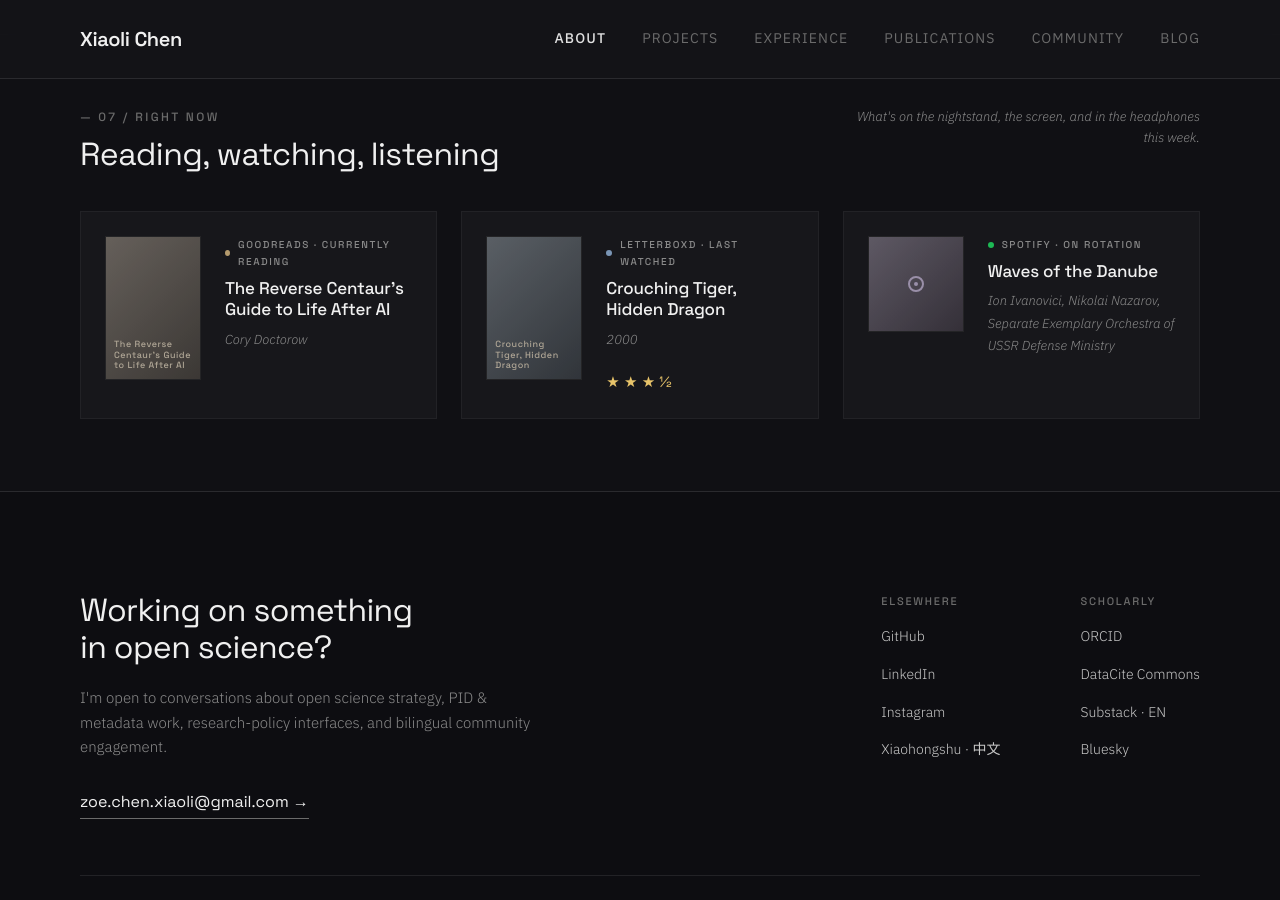
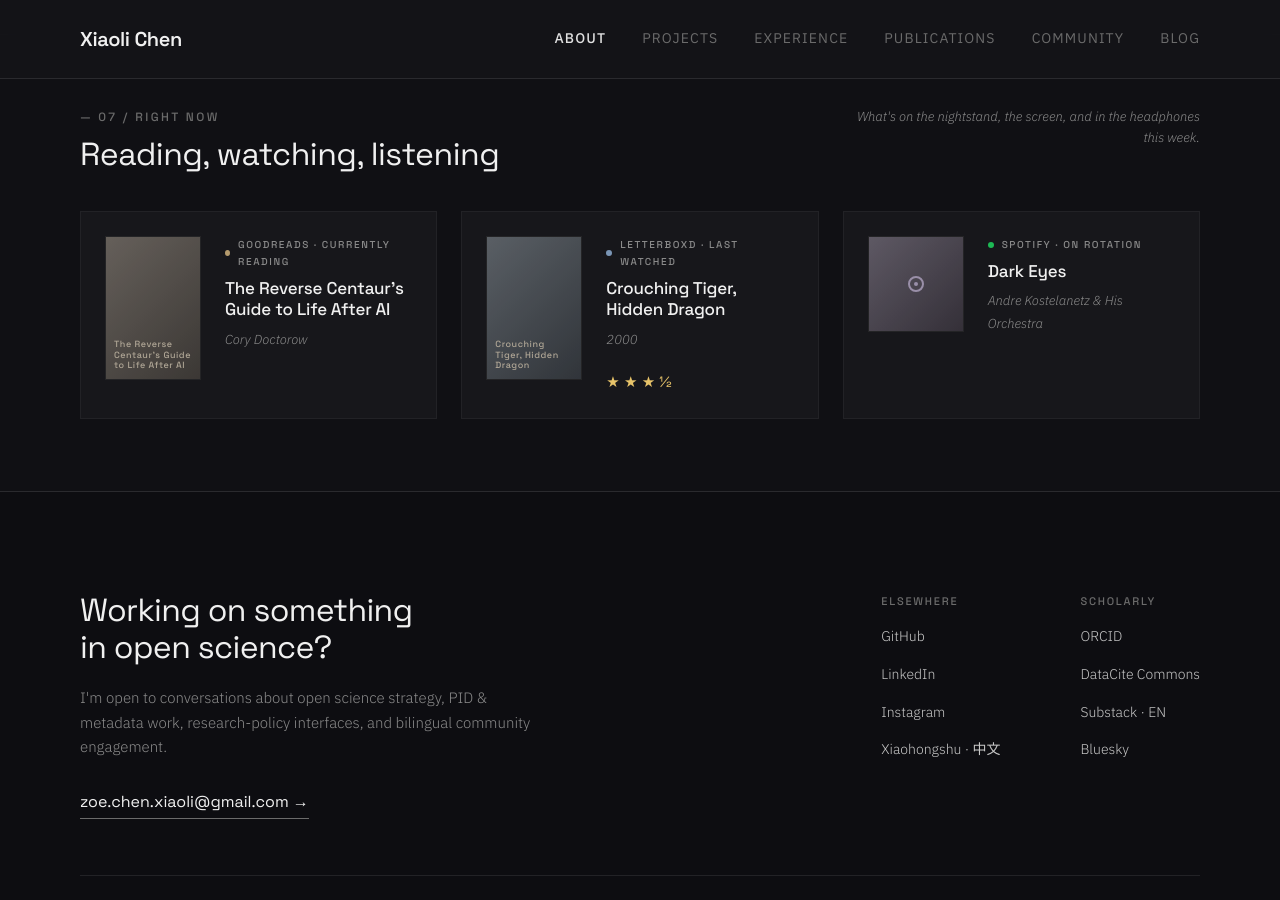
Before and after one commit to xchen101/xchen101.github.io, a Jekyll site: the page built from index.md, in a window 1280 px wide and 900 px high, scrolled down 6679 px. Built offline with Jekyll 4.4.1, drawn with Linux system fonts in a browser that asks for light colours; comment, search, counter and statistics services are not loaded; grey boxes are pictures that could not be loaded.

Commit message:
update: Right Now widget data (auto)

```diff
--- a/_data/now.yml
+++ b/_data/now.yml
@@ -1,4 +1,4 @@
-# Right now — auto-generated by Hermes cron on 2026-10-12 05:00 UTC
+# Right now — auto-generated by Hermes cron on 2026-10-12 11:00 UTC
 # Sources: Goodreads RSS / Letterboxd RSS / Spotify API
 
 reading:
@@ -24,8 +24,8 @@
   service: "Spotify"
   accent: "#1DB954"
   label: "On rotation"
-  title: "Waves of the Danube"
-  artist: "Ion Ivanovici, Nikolai Nazarov, Separate Exemplary Orchestra of USSR Defense Ministry"
-  url: "https://open.spotify.com/track/2xR8RJJinyiZNvNVsScdI2"
+  title: "Dark Eyes"
+  artist: "Andre Kostelanetz & His Orchestra"
+  url: "https://open.spotify.com/track/7BusgH9EikoLbemjPoCC75"
   profile_url: "https://open.spotify.com/"
-  image: "https://i.scdn.co/image/ab67616d00001e0286c35c057f1d76baefa1b2f5"
+  image: "https://i.scdn.co/image/ab67616d00001e02bc1cc649e28fa732d0f0a583"
```
